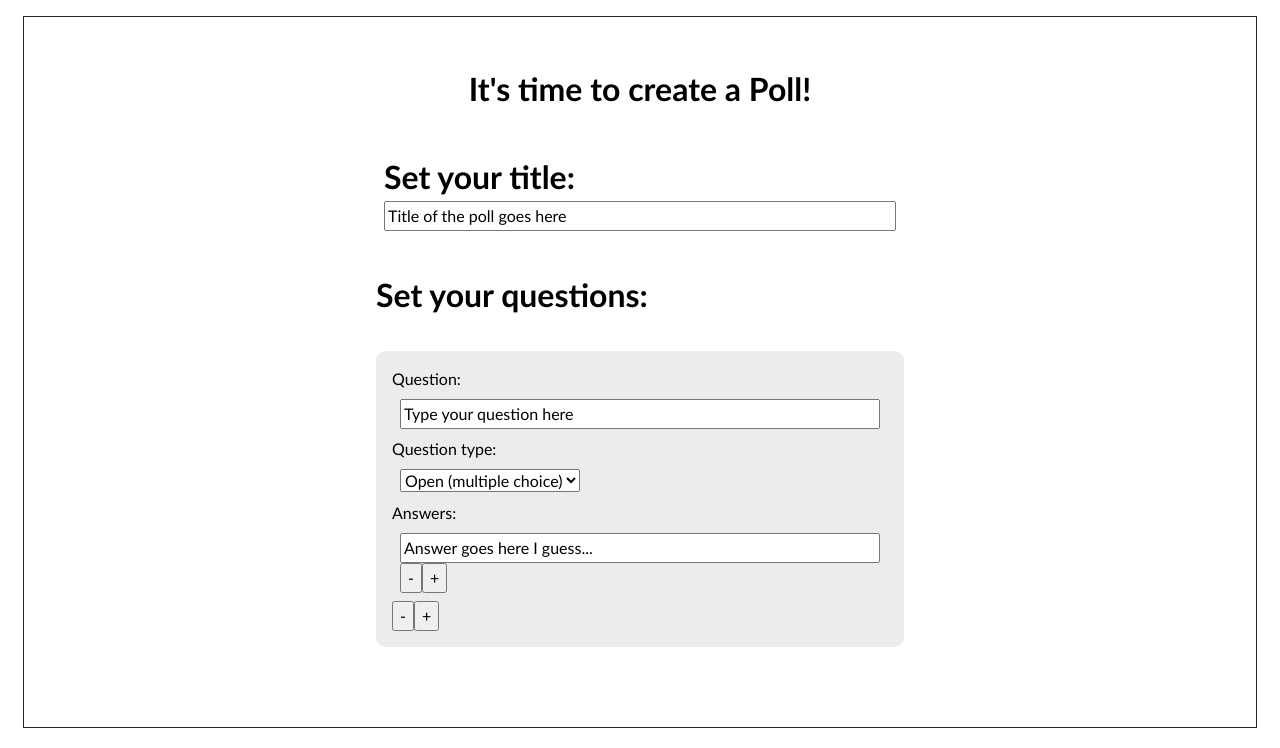
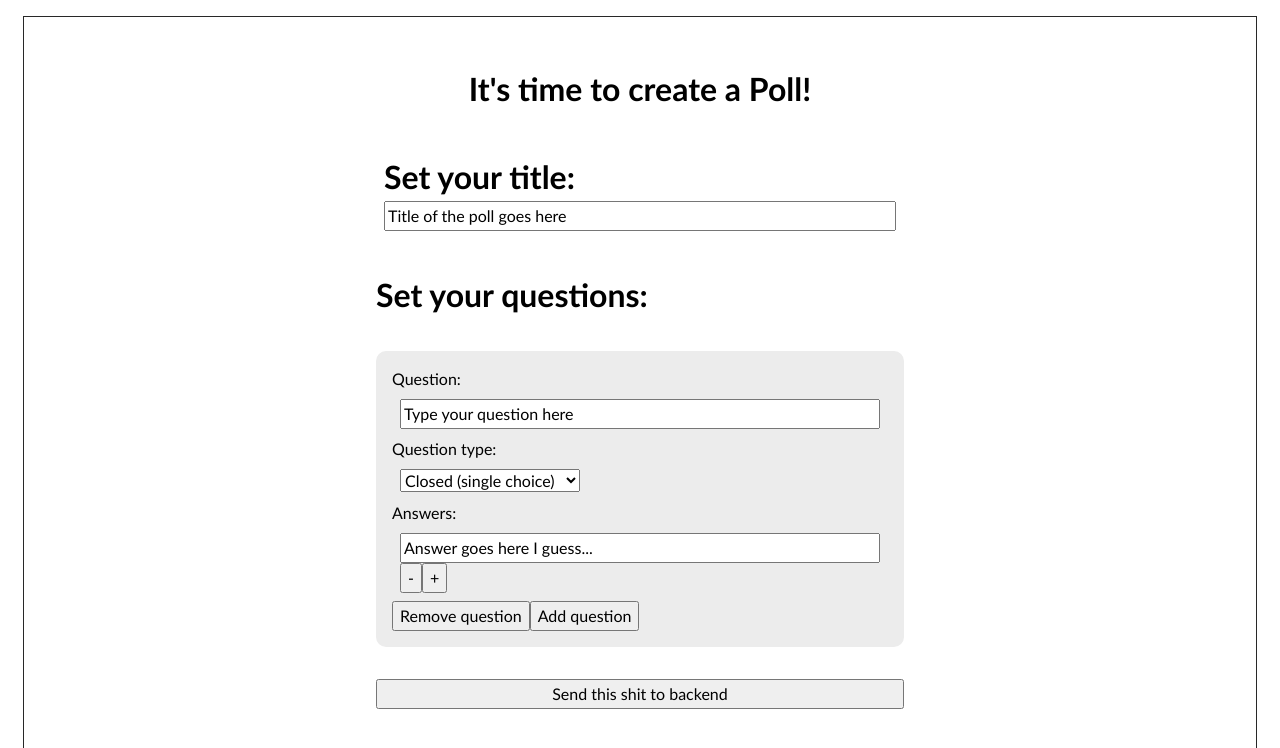
Before and after one commit to mp-martin/ez-vote-front, a React (Create React App) app: page / in a window 1280 px wide. Shown: the top 748 px of the page. Built offline with nearby package versions, Linux system fonts and the light colour scheme.

Commit message:
We are able to create complete polls and send them to our backend! Also, fixed types.

```diff
--- a/src/components/AddPoll/AddPoll.tsx
+++ b/src/components/AddPoll/AddPoll.tsx
@@ -1,34 +1,14 @@
 import React, {type FormEvent, useEffect, useState} from 'react';
 import './AddPoll.css';
+import {
+	type SuccessMsg,
+	type AnswerPoolRequest,
+	type CompletePollRequest}
+	from 'types';
 import {AddQuestion} from '../AddQuestion/AddQuestion';
 
-type Answer = {
-	answerBody: string;
-};
-
-type QuestionHeader = {
-	questionBody: string;
-	questionType: string;
-};
-
-type QuestionEntity = {
-	questionHeader: QuestionHeader;
-	answers: Answer[];
-};
-
-type PollHeaderEntity = {
-	pollTitle: string;
-	// eslint-disable-next-line @typescript-eslint/ban-types
-	pollOwner: string | null;
-};
-
-type PollEntity = {
-	pollHeader: PollHeaderEntity;
-	pollBody: QuestionEntity[];
-};
-
 export const AddPoll = () => {
-	const [pollData, setPollData] = useState<PollEntity>({
+	const [pollData, setPollData] = useState<CompletePollRequest>({
 		pollHeader: {
 			pollTitle: 'New Poll',
 			pollOwner: null,
@@ -36,12 +16,20 @@ export const AddPoll = () => {
 		pollBody: [],
 	});
 
-	// Const updatePollHeader= (questions: QuestionEntity) => {
-	// 	setPollData();
-	// };
+	const updatePollHeader = (key: string, value: string) => {
+		setPollData(pollData => ({
+			...pollData,
+			pollHeader: {
+				...pollData.pollHeader,
+				[key]: value,
+			},
+		}));
+	};
 
 	const [questionFields, setQuestionFields] = useState<string[]>(['Question field number 1']);
-	const [questions, setQuestions] = useState<QuestionEntity[]>([]);
+	const [questions, setQuestions] = useState<AnswerPoolRequest[]>([]);
+	const [loading, setLoading] = useState(false);
+	const [id, setId] = useState('');
 
 	useEffect(() => {
 		setPollData(pollData => ({
@@ -51,7 +39,7 @@ export const AddPoll = () => {
 		));
 	}, [questions]);
 
-	const updateQuestionEntities = (questionEntity: QuestionEntity, index: number) => {
+	const updateQuestionEntities = (questionEntity: AnswerPoolRequest, index: number) => {
 		const updatedQuestions = [...questions];
 		updatedQuestions[index] = questionEntity;
 		setQuestions(updatedQuestions);
@@ -68,12 +56,51 @@ export const AddPoll = () => {
 		setQuestions(s => s.filter((elm, idx) => idx !== s.length - 1));
 	};
 
+	const savePoll = async (e: FormEvent) => {
+		e.preventDefault();
+
+		setLoading(true);
+
+		try {
+			const res = await fetch('http://localhost:3001/poll', {
+				method: 'POST',
+				headers: {
+					'Content-Type': 'application/json',
+				},
+				body: JSON.stringify({
+					pollHeader: pollData.pollHeader,
+					pollBody: pollData.pollBody,
+				}),
+			});
+
+			const data = await res.json() as SuccessMsg;
+			setId(data.newPollId);
+		} finally {
+			setLoading(false);
+		}
+	};
+
+	if (loading) {
+		return <h2>Sending the poll... </h2>;
+	}
+
+	if (id) {
+		return <p>Your poll <strong>{pollData.pollHeader.pollTitle}</strong> has been successfully uploaded with
+            id <strong>${id}</strong></p>;
+	}
+
 	return (
 		<div className='addPoll__container'>
 			<h1>{'It\'s time to create a Poll!'}</h1>
-			<form>
+			<form onSubmit={savePoll}>
 				<label><h1>Set your title:</h1>
-					<input type='text' defaultValue='Title of the poll goes here'/></label>
+					<input
+						type='text'
+						defaultValue='Title of the poll goes here'
+						onChange={e => {
+							updatePollHeader('pollTitle', e.target.value);
+						}}
+					/></label>
 				<h1>Set your questions:</h1>
 				{questionFields.map((field, i) =>
 					<AddQuestion
@@ -83,7 +110,7 @@ export const AddPoll = () => {
 						removeQuestionFunc={removeQuestion}
 						newQuestionFunc={newQuestion}
 					/>)}
-
+				<button>Send this shit to backend</button>
 			</form>
 
 		</div>);
--- a/src/components/AddQuestion/AddQuestion.tsx
+++ b/src/components/AddQuestion/AddQuestion.tsx
@@ -1,34 +1,20 @@
 import React, {type FormEvent, useEffect, useState} from 'react';
 import './AddQuestion.css';
+import {type AnswerPoolRequest, type AnswerEntityRequest} from 'types';
 import {AddAnswer} from '../addAnswer/AddAnswer';
-
-type Answer = {
-	answerId?: number;
-	answerBody: string;
-};
-
-type QuestionHeader = {
-	questionBody: string;
-	questionType: string;
-};
-
-type QuestionEntity = {
-	questionHeader: QuestionHeader;
-	answers: Answer[];
-};
 
 type Props = {
 	questionEntityNumber: number;
 	removeQuestionFunc: (e: FormEvent) => void;
 	newQuestionFunc: (e: FormEvent) => void;
-	updateFunc: (question: QuestionEntity, index: number) => void;
+	updateFunc: (question: AnswerPoolRequest, index: number) => void;
 };
 
 export const AddQuestion = (props: Props) => {
-	const [questionEntity, setQuestionEntity] = useState<QuestionEntity>({
+	const [questionEntity, setQuestionEntity] = useState<AnswerPoolRequest>({
 		questionHeader: {
 			questionBody: '',
-			questionType: 'close',
+			questionType: 'closed',
 
 		},
 		answers: [],
@@ -36,7 +22,7 @@ export const AddQuestion = (props: Props) => {
 
 	const [answerFields, setAnswerFields] = useState<string[]>(['Answer field number 1']);
 
-	const [answers, setAnswers] = useState<Answer[]>([]);
+	const [answers, setAnswers] = useState<AnswerEntityRequest[]>([]);
 
 	useEffect(() => {
 		props.updateFunc(questionEntity, props.questionEntityNumber);
@@ -60,7 +46,7 @@ export const AddQuestion = (props: Props) => {
 		}));
 	};
 
-	const updateAnswers = (answer: Answer, index: number) => {
+	const updateAnswers = (answer: AnswerEntityRequest, index: number) => {
 		const updatedAnswers = [...answers];
 		updatedAnswers[index] = answer;
 		setAnswers(updatedAnswers);
@@ -93,7 +79,7 @@ export const AddQuestion = (props: Props) => {
 			<p>Question type:</p>
 			<label>
 				<select
-					defaultValue='close'
+					defaultValue='closed'
 					onChange={e => {
 						updateQuestionHeader('questionType', e.target.value);
 					}}>
@@ -114,7 +100,7 @@ export const AddQuestion = (props: Props) => {
 				removeAnswerFunc={removeAnswer}
 			/></label>)}
 		</div>
-		<button onClick={props.removeQuestionFunc}>-</button>
-		<button onClick={props.newQuestionFunc}>+</button>
+		<button onClick={props.removeQuestionFunc}>Remove question</button>
+		<button onClick={props.newQuestionFunc}>Add question</button>
 	</div>);
 };
--- a/src/components/addAnswer/AddAnswer.tsx
+++ b/src/components/addAnswer/AddAnswer.tsx
@@ -1,21 +1,16 @@
 import React, {type FormEvent, useEffect, useState} from 'react';
+import {type AnswerEntityRequest} from 'types';
 
 type Props = {
 	questionNumber: number;
-	updateFunc: (answer: Answer, index: number) => void;
+	updateFunc: (answer: AnswerEntityRequest, index: number) => void;
 	newAnswerFunc: (e: FormEvent) => void;
 	removeAnswerFunc: (e: FormEvent) => void;
 };
 
-type Answer = {
-	answerBody: string;
-	answerId: number;
-};
-
 export const AddAnswer = (props: Props) => {
-	const [answer, setAnswer] = useState<Answer>({
+	const [answer, setAnswer] = useState<AnswerEntityRequest>({
 		answerBody: '',
-		answerId: props.questionNumber,
 	});
 
 	useEffect(() => {
@@ -23,7 +18,7 @@ export const AddAnswer = (props: Props) => {
 	}, [answer]);
 
 	const handleUpdateAnswer = (answerBody: string) => {
-		setAnswer({answerBody, answerId: props.questionNumber});
+		setAnswer({answerBody /* answerId: props.questionNumber */});
 	};
 
 	return (
```
